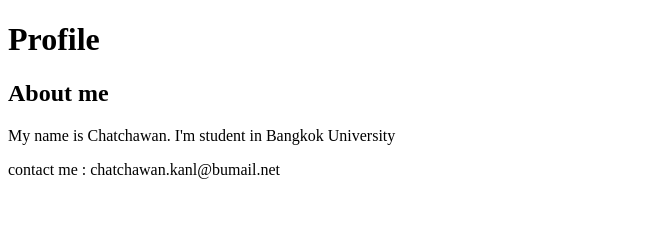
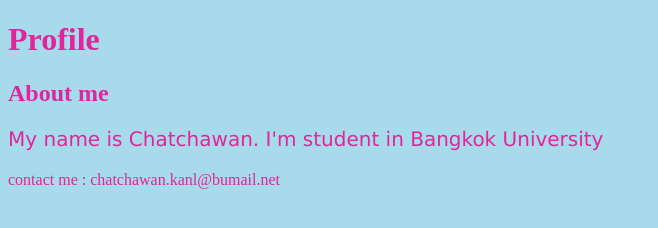
Before and after one commit to Teenoi0/Teenoi-Profile, a plain HTML site: page index.html in a window 1280 px wide. Shown: the whole page, without its empty margins (0-658 px from the left). Drawn offline with Linux system fonts and the light colour scheme.

Commit message:
Add footer and add css

```diff
--- /dev/null
+++ b/css/index.css
@@ -0,0 +1,21 @@
+body {
+    background-color: rgb(167, 219, 236);
+  }
+
+  h1 {
+    color: rgb(226, 37, 154);
+    text-align: left;
+  }
+  h2 {
+    color: rgb(226, 37, 154);
+    text-align: left;
+  }
+  p {
+    color: rgb(226, 37, 154);
+    font-family: verdana;
+    font-size: 20px;
+  }
+  footer {
+    color: rgb(226, 37, 154);
+    text-align: left;
+  }
--- a/index.html
+++ b/index.html
@@ -4,6 +4,7 @@
     <meta charset="UTF-8">
     <meta http-equiv="X-UA-Compatible" content="IE=edge">
     <meta name="viewport" content="width=device-width, initial-scale=1.0">
+    <link rel="stylesheet" href="/css/index.css">
     <title>Document</title>
 </head>
 <body>
```
